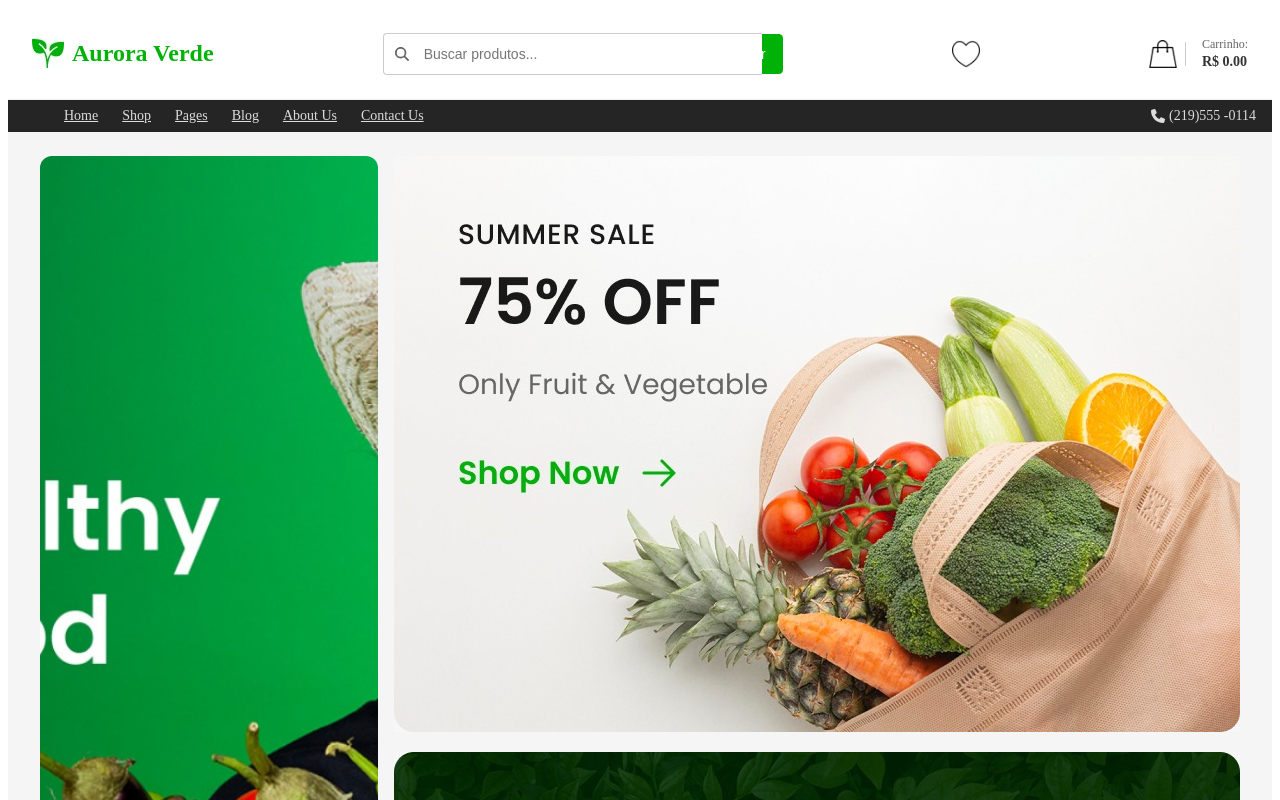
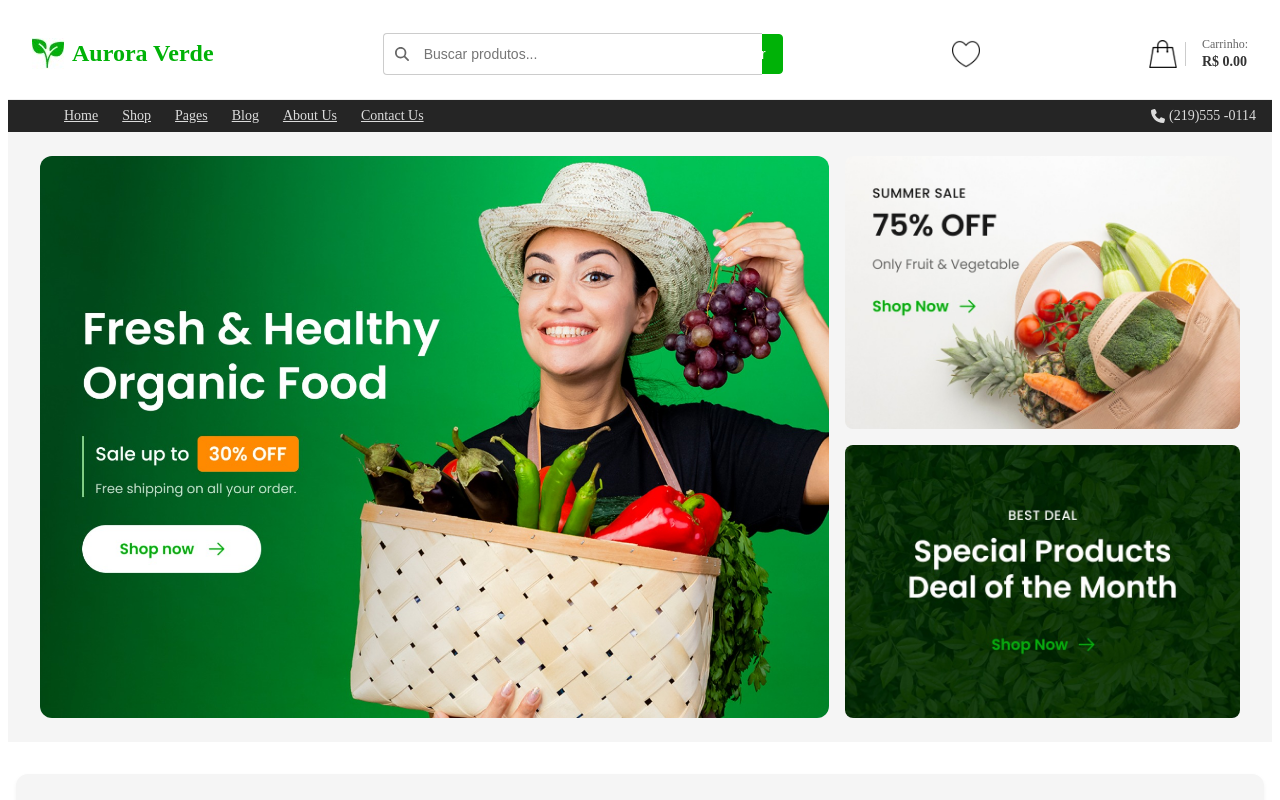
Before and after one commit to ThaysPei/aurora-verde, a React (Vite) app: page / in a window 1280 px wide. Shown: the top 800 px of the page. Built offline with nearby package versions, Linux system fonts and the light colour scheme; grey boxes are pictures that could not be loaded.

Commit message:
refactor: ajuste de lógica e chamada do elemento na tag img

```diff
--- a/src/components/HeroSection.jsx
+++ b/src/components/HeroSection.jsx
@@ -1,38 +1,40 @@
-import React from "react";
-import "./HeroSection.css";
-import heroImg from "../assets/hero-image.png"; // imagem principal
-import heroImg1 from "../assets/hero-image2.png";
-import heroImg2 from "../assets/hero-image3.png";
+import './HeroSection.css';
+import heroImg from '../assets/hero-image.png';
+import heroImg1 from '../assets/hero-image2.png';
+import heroImg2 from '../assets/hero-image3.png';
 
-
-
-const HeroSection = () => {
+function HeroSection() {
   return (
-    <section className="hero-section">
+    <section className="hero-section" aria-label="Banner principal">
       <div className="hero-wrapper">
-
-        {/* Imagem principal com botão */}
         <div className="hero-image-container">
-            <a href="#">
-          <img src={heroImg} alt="Promoção orgânicos" className="hero-image" />
+          <a href="#" aria-label="Ver promoção de orgânicos">
+            <img src={heroImg} alt="Promoção orgânicos" className="hero-image" />
           </a>
         </div>
 
-        {/* Segunda imagem com botão */}
-        <div className="hero-image-container2">
-            <a href="#">
-          <img src={heroImg1} alt="Promoção orgânicos" className="hero-image2" />
+        <div className="hero-image-container">
+          <a href="#" aria-label="Ver segunda promoção">
+            <img
+              src={heroImg1}
+              alt="Segunda promoção"
+              className="hero-image-small"
+            />
           </a>
         </div>
 
-       <div className="hero-image-container3">
-       <a href="#">
-       <img src={heroImg2} alt="Promoção orgânicos" className="hero-image3" />
-        </a>
+        <div className="hero-image-container">
+          <a href="#" aria-label="Ver terceira promoção">
+            <img
+              src={heroImg2}
+              alt="Terceira promoção"
+              className="hero-image-small"
+            />
+          </a>
         </div>
-    </div>
+      </div>
     </section>
   );
-};
+}
 
 export default HeroSection;
```
